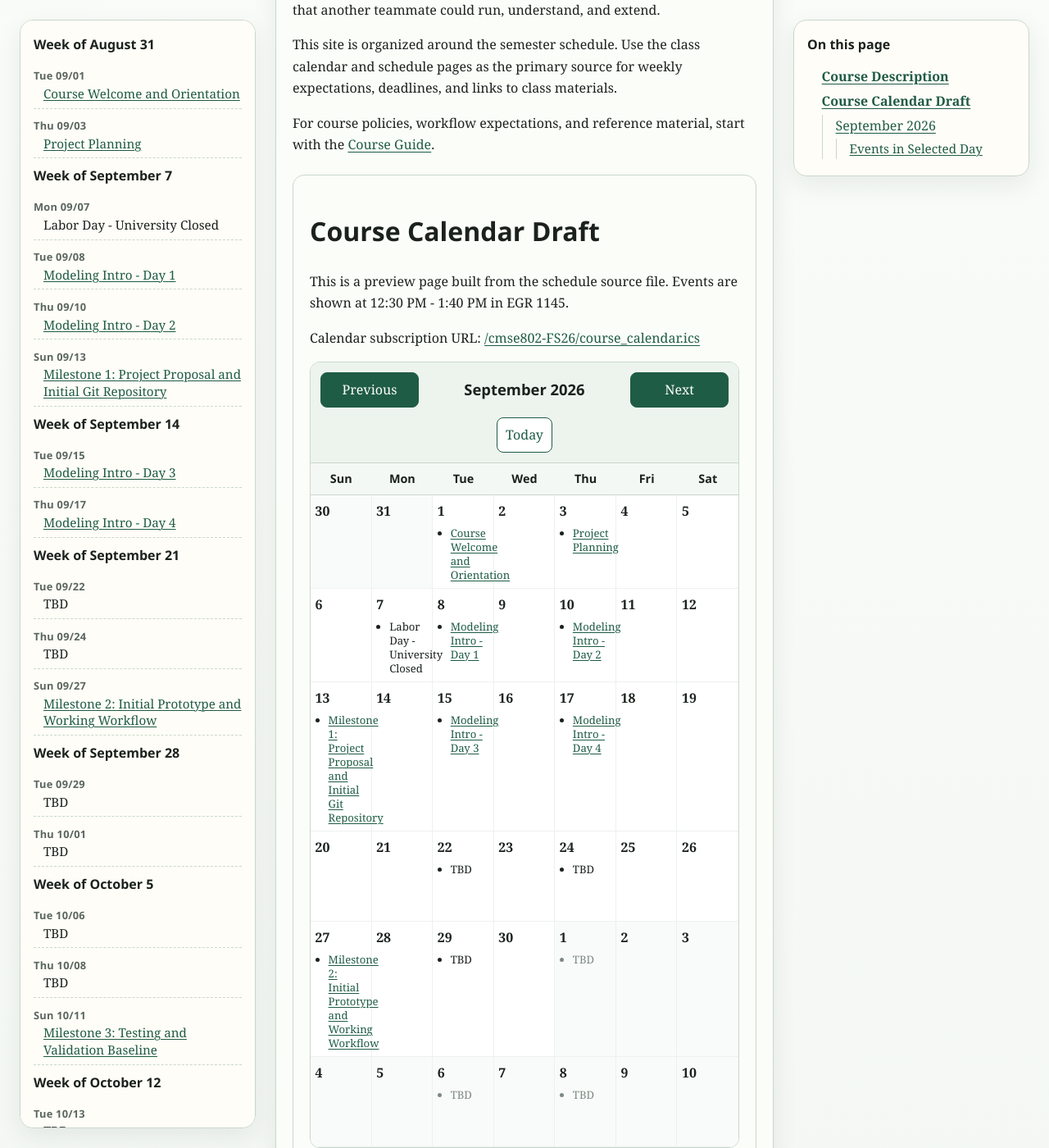
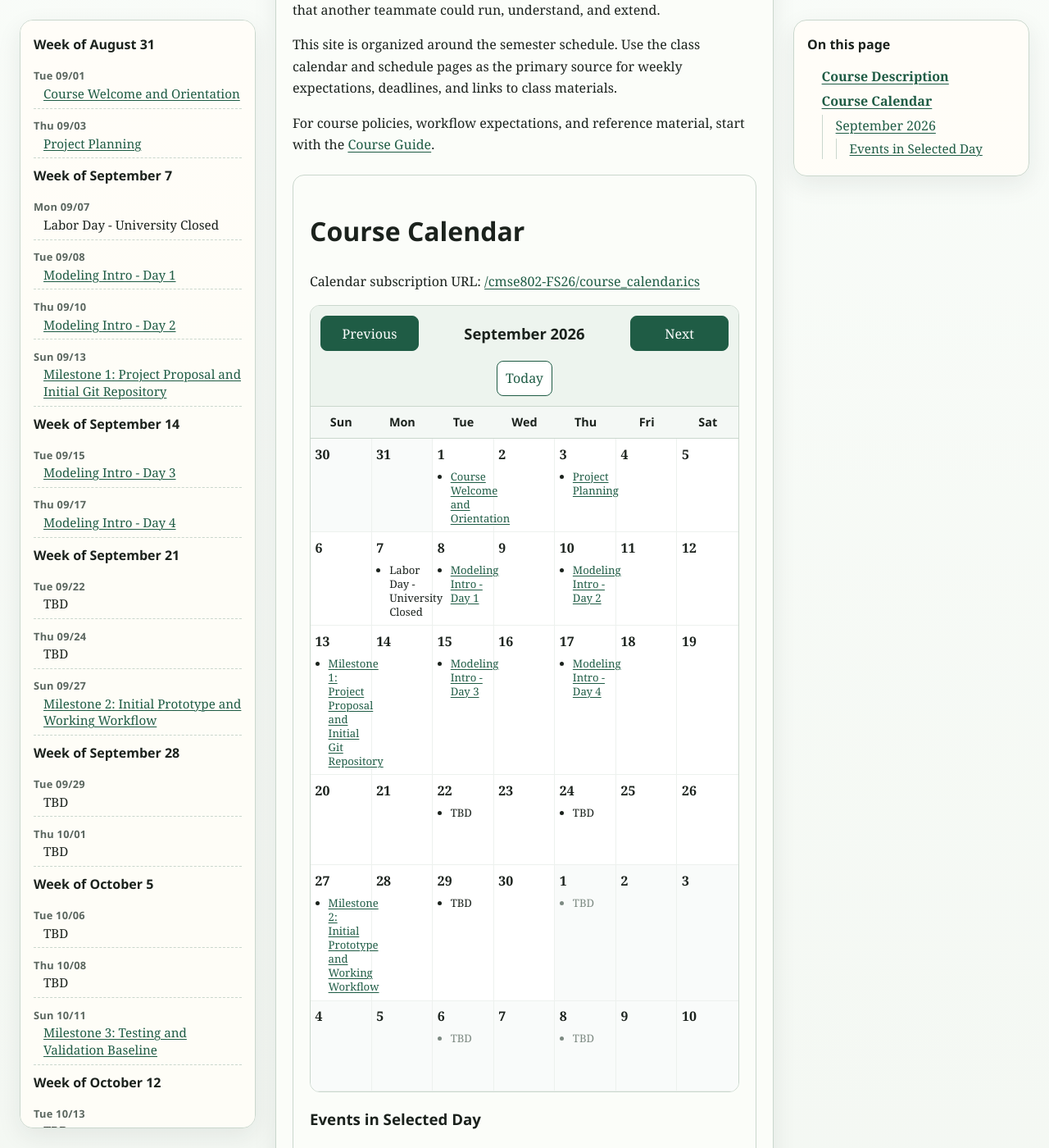
Before and after one commit to msu-cmse-courses/cmse802-FS26, a Jekyll site: the page built from index.md, in a window 1280 px wide and 1400 px high, scrolled down 766 px. Shown: the whole window at 82% size. Built offline with Jekyll 4.4.1, drawn with Linux system fonts in a browser that asks for light colours; some of the changed text lies outside the part shown.

Commit message:
Fixing Calendar

```diff
--- a/_includes/schedule_widgets.html
+++ b/_includes/schedule_widgets.html
@@ -12,7 +12,6 @@
 {% elsif include.part == "calendar" %}
 <div class="calendar-draft-wrap">
   <h1>{{ include.calendar_title | default: "Course Calendar" }}</h1>
-  <p>{{ include.calendar_description | default: "This is a preview page built from the schedule source file." }} Events are shown at {{ include.class_time | default: "TBD" }} in {{ include.class_location | default: "TBD" }}.</p>
 
   {% assign subscription_path = include.subscription_path | default: "/course_calendar.ics" %}
   <p>
--- a/index.md
+++ b/index.md
@@ -22,5 +22,5 @@ This site is organized around the semester schedule. Use the class calendar and
 
 For course policies, workflow expectations, and reference material, start with the [Course Guide](./Guide/00-index).
 
-{% include schedule_widgets.html part="calendar" calendar_title="Course Calendar Draft" class_time="12:30 PM - 1:40 PM" class_location="EGR 1145" subscription_path="/course_calendar.ics" %}
-{% include schedule_widgets.html part="assets" class_time="12:30 PM - 1:40 PM" class_location="EGR 1145" %}
+{% include schedule_widgets.html part="calendar" calendar_title="Course Calendar" subscription_path="/course_calendar.ics" %}
+{% include schedule_widgets.html part="assets" %}
```
